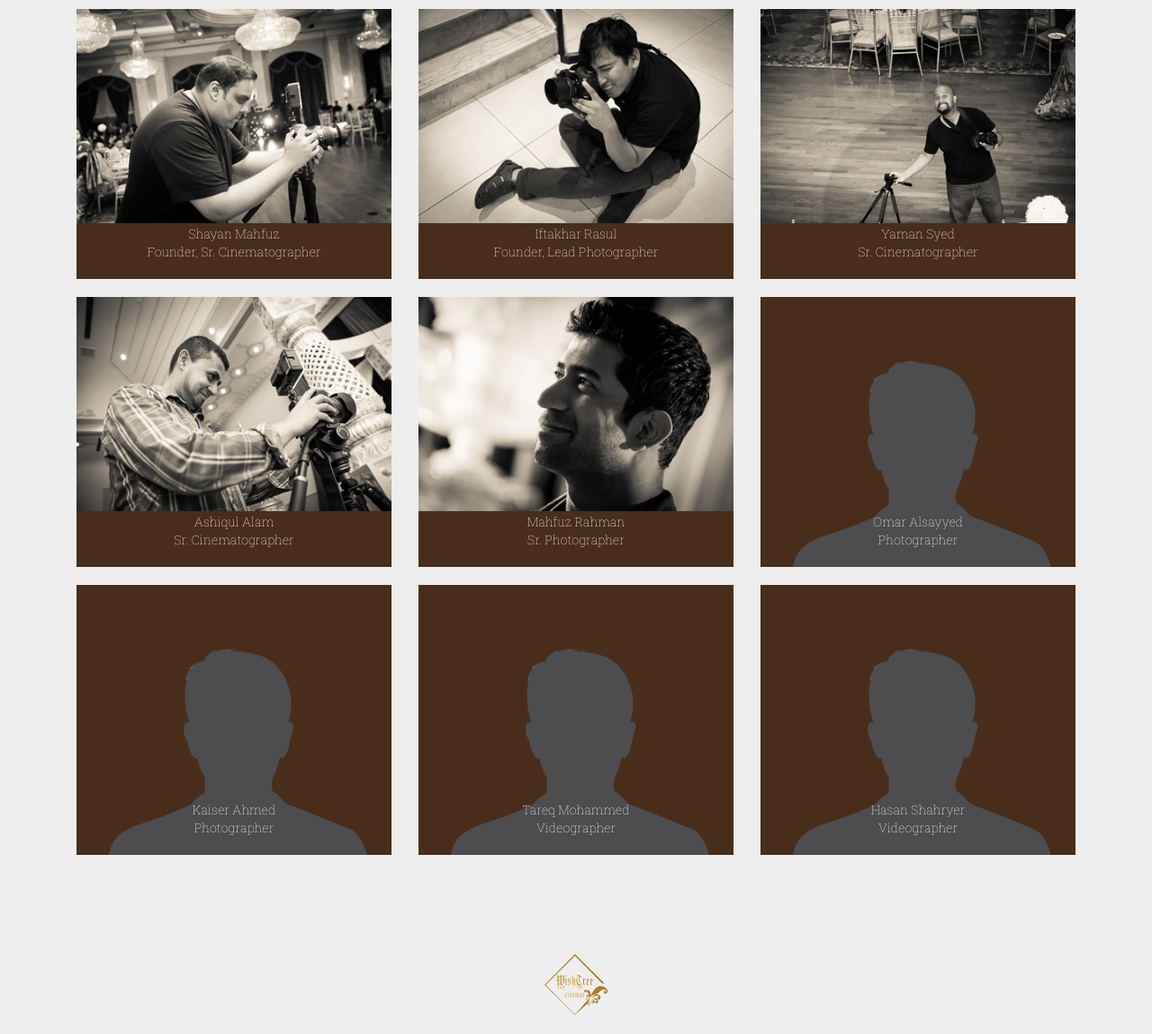
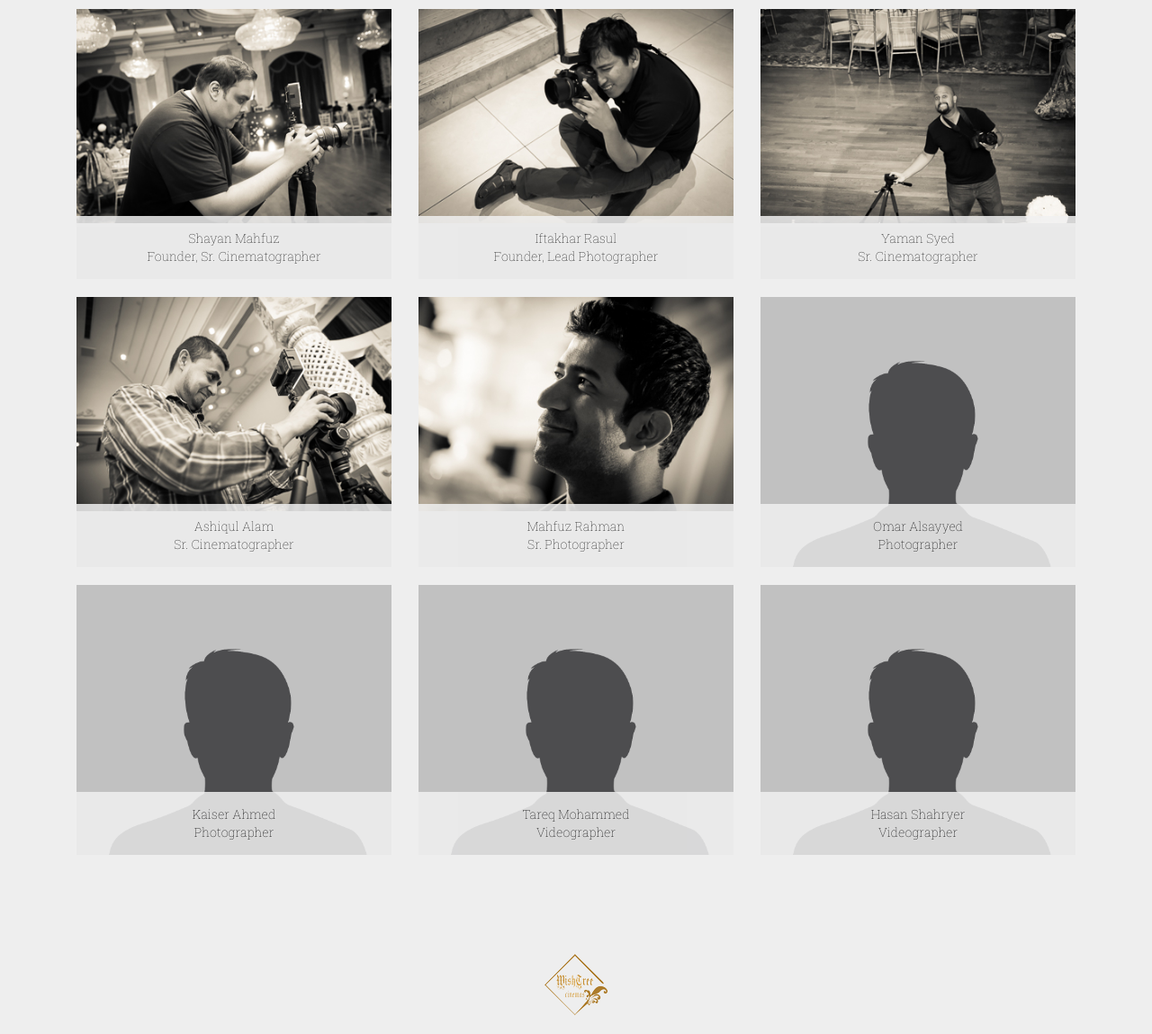
Before and after one commit to irasul/wishtree, a PHP site: page / in a window 1280 px wide. Shown: the part 4067-5216 px from the top of the page at 90% size. Run offline with PHP 8.4, Linux system fonts and the light colour scheme; some libraries are stand-ins or nearby versions; some web fonts are replaced.

```diff
--- a/contact.php
+++ b/contact.php
@@ -19,7 +19,7 @@
         $from   = "From: $bname<$email>\r\nReturn-path: $email";
         $subject= "Message sent using your contact form";
         $body   = "Bride's Name: $bname\r\nGroom's Name: $gname\r\nEvent Date: $eventDate\r\nPhone: $phone\r\n$message";
-        mail( "iftakhar.rasul@gmail.com", $subject, $body, $from );
+        mail( "info@wishtree-cinemas.com", $subject, $body, $from );
         echo "{data: {success: true, msg: 'Thank you! We will get back to you soon.' }}";
     }
 
--- a/css/team.css
+++ b/css/team.css
@@ -3,7 +3,7 @@
 	height: 270px;
 	width:100%;
 	margin: 10px 0px;
-	background-color:#482d1b;
+	background-color:#c1c1c1;
 	float:left;
 	position:relative;
 	transition:all .5s ease;
@@ -38,10 +38,14 @@
 .jobTitle{
 	font-family: 'Roboto Slab', serif;
 	position: absolute;
-	bottom: 20px;
-  text-align: center;
-  width: 100%;
-  color: #fff;
+	bottom: 0px;
+	padding: 15px;
+	opacity: .85;
+	text-shadow: 1px 1px 1px #fff;
+	background-color: #f1f1f1;
+  	text-align: center;
+  	width: 100%;
+  	color: #000;
  	transition: all .3s cubic-bezier(0.06, 0.39, 0.43, 0.71);
 	-moz-transition: all .3s cubic-bezier(0.06, 0.39, 0.43, 0.71);
 	-ms-transition: all .3s cubic-bezier(0.06, 0.39, 0.43, 0.71);
@@ -55,7 +59,7 @@
 .team-holder>.jobDesc{
 	opacity: 0;
 	top: -100px;
-	background-color: #482d1b;
+	background-color: #2f2519;
 	color: #fff;
 	z-index:-1;
 	position: absolute;
```
